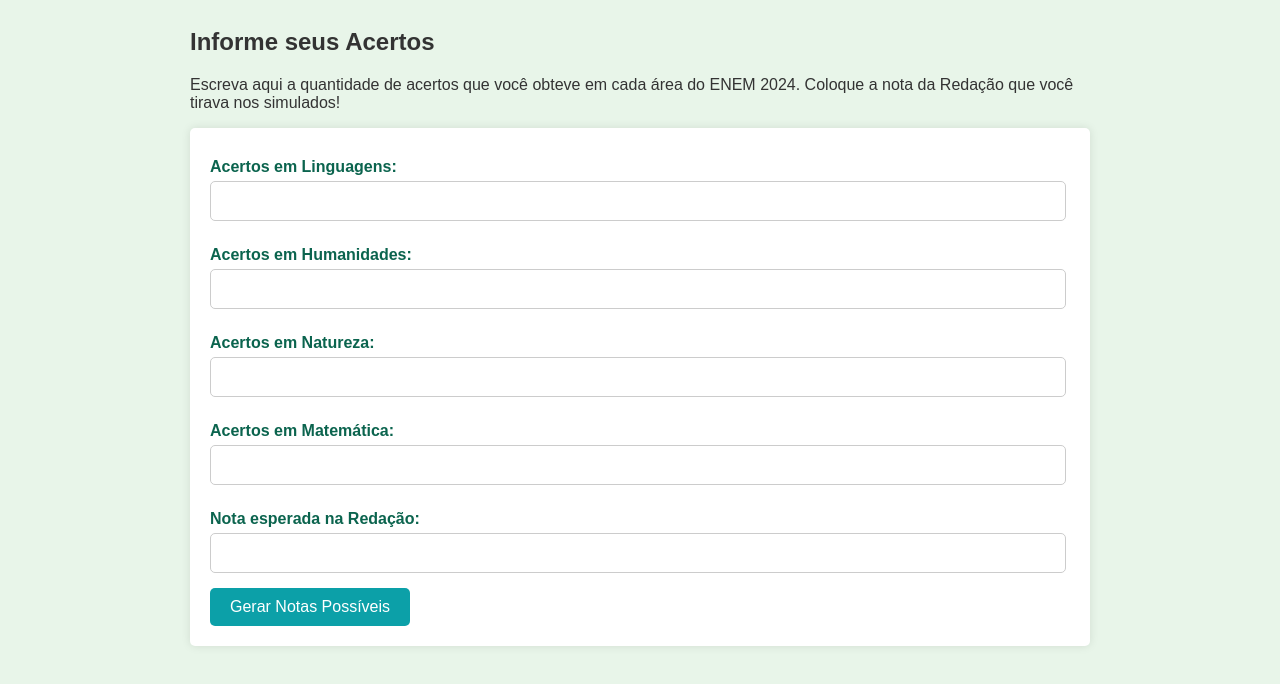
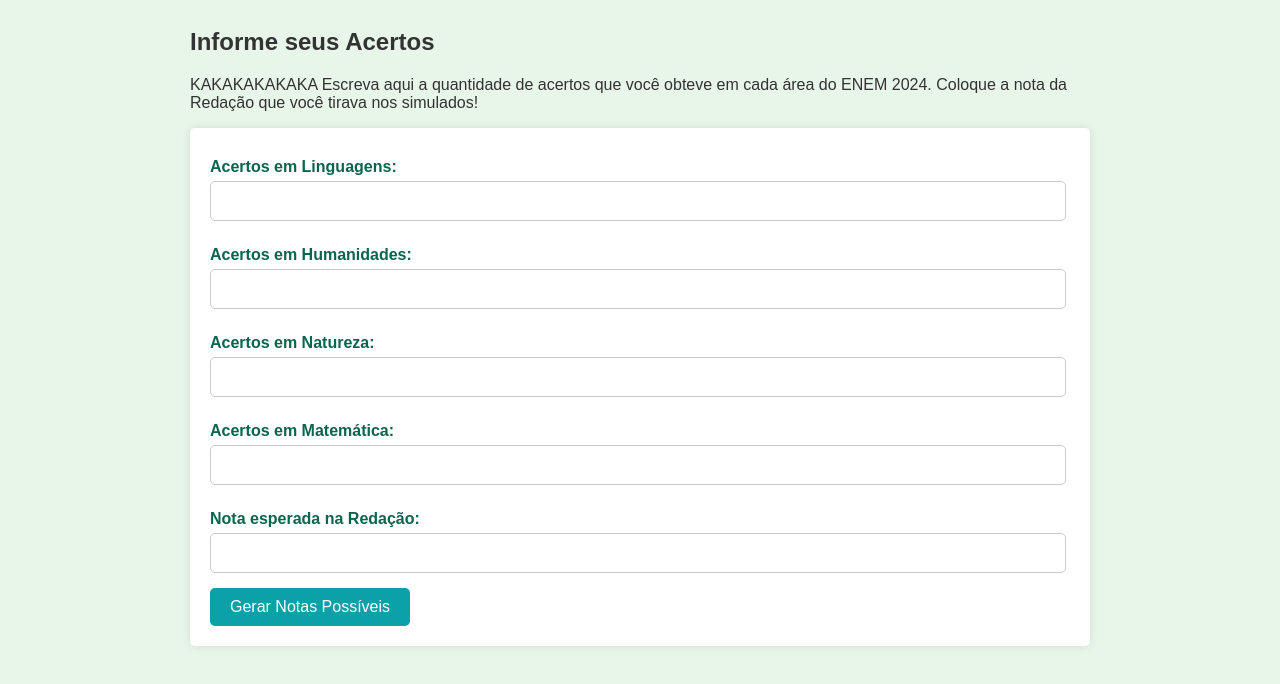
Before and after one commit to gustavocunha1993/SISU_Virtualcode, a plain HTML site: page index.html in a window 1280 px wide. Shown: the part 232-916 px from the top of the page. Drawn offline with Linux system fonts and the light colour scheme.

Commit message:
Alterei a mensagem teste 1

```diff
--- a/index.html
+++ b/index.html
@@ -17,7 +17,7 @@
         <section id="acertos-section"> <!--Area da quantidade de acertos em cada área-->
             <h2>Informe seus Acertos</h2>
             <p>
-                Escreva aqui a quantidade de acertos que você obteve em cada área do ENEM 2024.
+                KAKAKAKAKAKA Escreva aqui a quantidade de acertos que você obteve em cada área do ENEM 2024.
                 Coloque a nota da Redação que você tirava nos simulados!
             </p>
             <form id="acertos-form" onsubmit="return false;">
```
